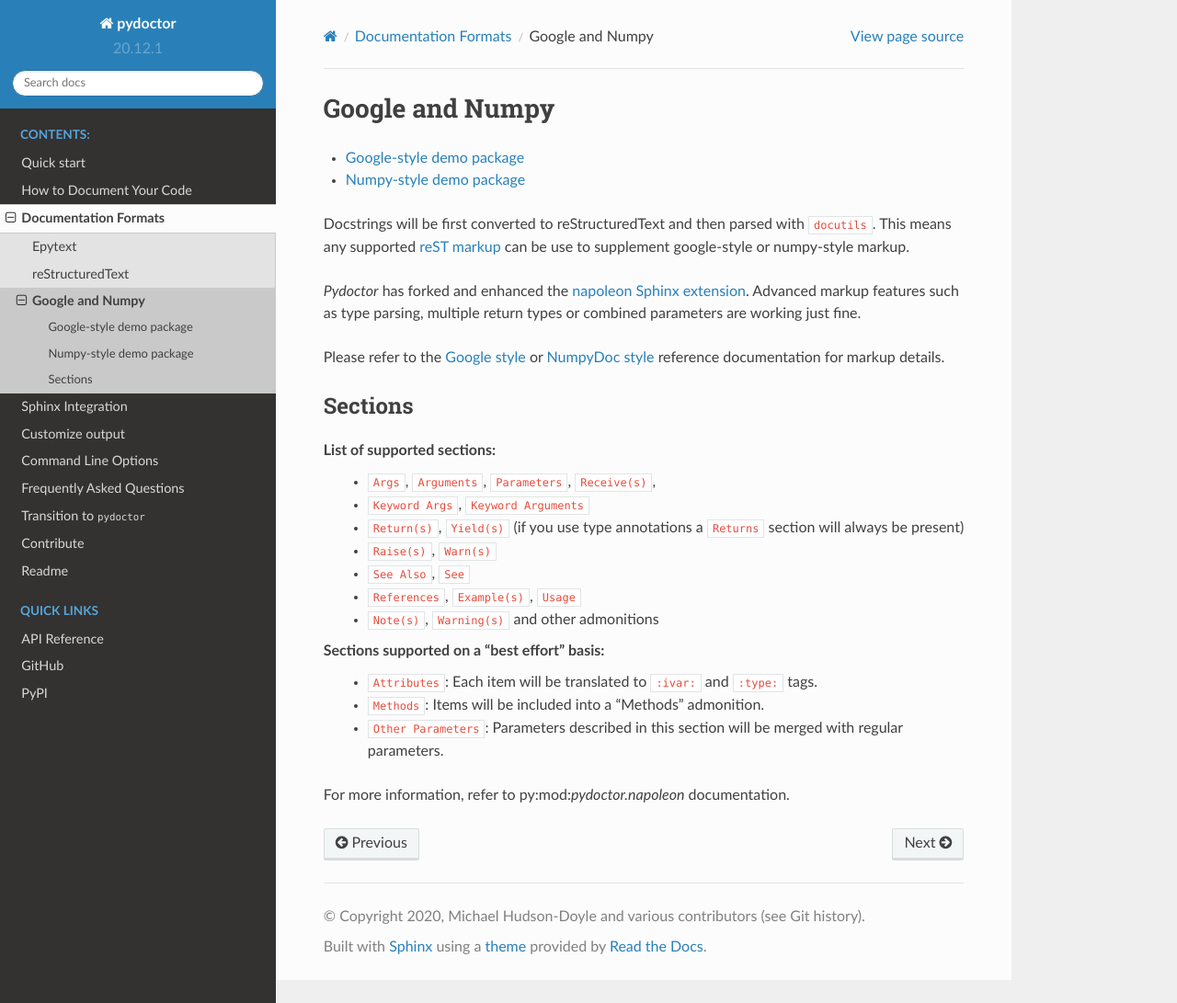
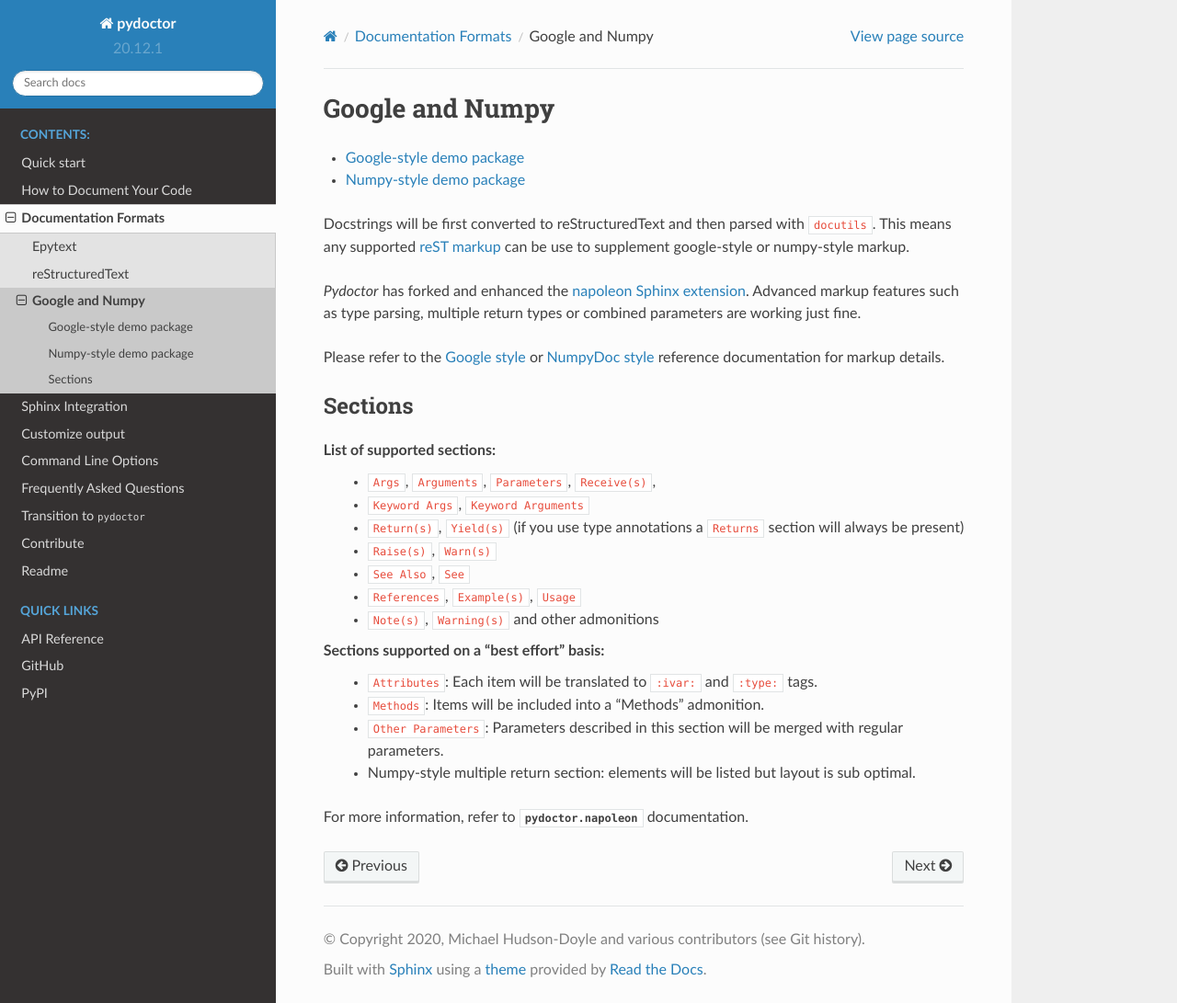
Before and after one commit to twisted/pydoctor, a Sphinx documentation site: the page built from docs/source/docformat/google-numpy.rst, in a window 1280 px wide and 1091 px high. Shown: the whole window at 92% size. Built offline with Sphinx 7.4.7 and the Read the Docs theme 2.0.0, drawn with Linux system fonts in a browser that asks for light colours.

Commit message:
docs update

```diff
--- a/docs/source/docformat/google-numpy.rst
+++ b/docs/source/docformat/google-numpy.rst
@@ -36,8 +36,10 @@
     - ``Attributes``: Each item will be translated to ``:ivar:`` and ``:type:`` tags.
     - ``Methods``: Items will be included into a "Methods" admonition.
     - ``Other Parameters``: Parameters described in this section will be merged with regular parameters.
+    - Numpy-style multiple return section: elements will be listed but layout is sub optimal.
 
-For more information, refer to py:mod:`pydoctor.napoleon` documentation.
+
+For more information, refer to :py:mod:`pydoctor.napoleon` documentation.
 
 .. ReST syntax violations might be reported with a slightly incorrect
    line number because of this pre-processing. (uncommented this when pydoctor/issues/237 is solved)
```
